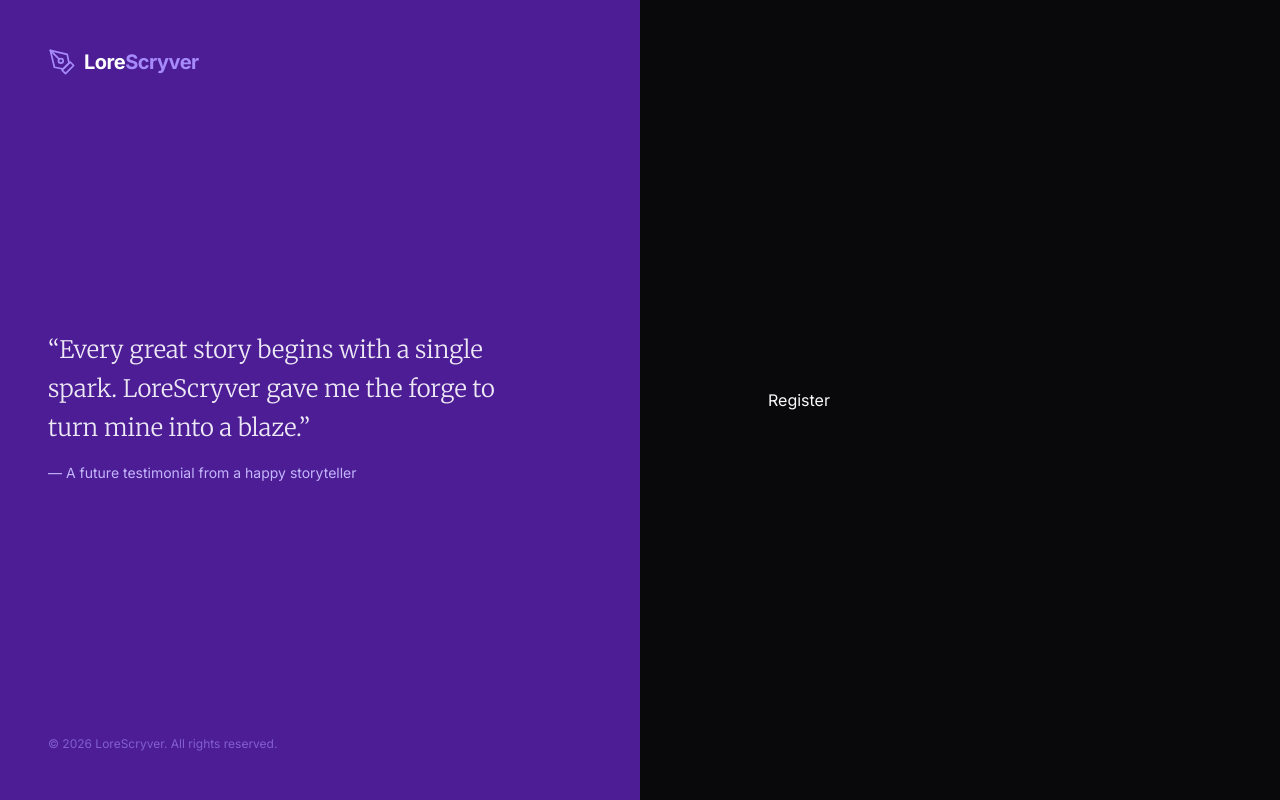
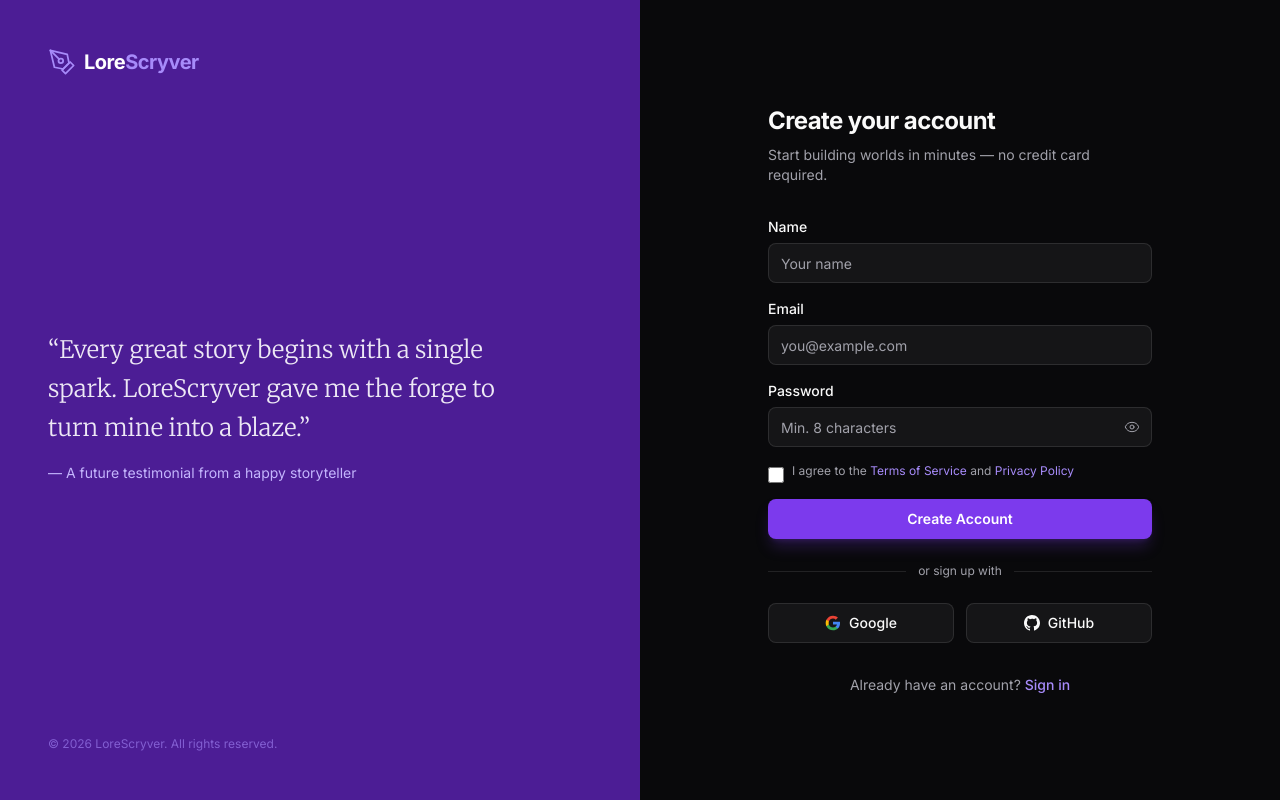
Before and after one commit to kodigero/lorescryver, a Next.js app: page /register in a window 1280 px wide. Built offline with nearby package versions, Linux system fonts and the light colour scheme.

Commit message:
feat: build register page with form, social buttons, and terms checkbox

```diff
--- a/src/app/(auth)/register/page.tsx
+++ b/src/app/(auth)/register/page.tsx
@@ -1,3 +1,157 @@
+import Link from 'next/link';
+
+function EyeIcon({ className }: { className?: string }) {
+  return (
+    <svg className={className} viewBox="0 0 24 24" fill="none" stroke="currentColor" strokeWidth="1.5" strokeLinecap="round" strokeLinejoin="round">
+      <path d="M2.062 12.348a1 1 0 0 1 0-.696 10.75 10.75 0 0 1 19.876 0 1 1 0 0 1 0 .696 10.75 10.75 0 0 1-19.876 0" />
+      <circle cx="12" cy="12" r="3" />
+    </svg>
+  );
+}
+
 export default function RegisterPage() {
-  return <div>Register</div>;
+  return (
+    <>
+      <div className="mb-8">
+        <h1 className="text-2xl font-bold tracking-tight">Create your account</h1>
+        <p className="mt-2 text-sm text-muted-foreground">
+          Start building worlds in minutes — no credit card required.
+        </p>
+      </div>
+
+      <form className="space-y-4">
+        {/* Name */}
+        <div>
+          <label htmlFor="name" className="mb-1.5 block text-sm font-medium">
+            Name
+          </label>
+          <input
+            id="name"
+            type="text"
+            placeholder="Your name"
+            autoComplete="name"
+            className="flex h-10 w-full rounded-lg border border-white/10 bg-white/5 px-3 text-sm text-foreground placeholder:text-muted-foreground focus:border-brand-500 focus:outline-none focus:ring-1 focus:ring-brand-500"
+          />
+        </div>
+
+        {/* Email */}
+        <div>
+          <label htmlFor="email" className="mb-1.5 block text-sm font-medium">
+            Email
+          </label>
+          <input
+            id="email"
+            type="email"
+            placeholder="you@example.com"
+            autoComplete="email"
+            className="flex h-10 w-full rounded-lg border border-white/10 bg-white/5 px-3 text-sm text-foreground placeholder:text-muted-foreground focus:border-brand-500 focus:outline-none focus:ring-1 focus:ring-brand-500"
+          />
+        </div>
+
+        {/* Password */}
+        <div>
+          <label htmlFor="password" className="mb-1.5 block text-sm font-medium">
+            Password
+          </label>
+          <div className="relative">
+            <input
+              id="password"
+              type="password"
+              placeholder="Min. 8 characters"
+              autoComplete="new-password"
+              className="flex h-10 w-full rounded-lg border border-white/10 bg-white/5 px-3 pr-10 text-sm text-foreground placeholder:text-muted-foreground focus:border-brand-500 focus:outline-none focus:ring-1 focus:ring-brand-500"
+            />
+            <button
+              type="button"
+              className="absolute right-3 top-1/2 -translate-y-1/2 text-muted-foreground transition hover:text-foreground"
+            >
+              <EyeIcon className="h-4 w-4" />
+            </button>
+          </div>
+        </div>
+
+        {/* Terms */}
+        <div className="flex items-start gap-2">
+          <input
+            id="terms"
+            type="checkbox"
+            className="mt-1 h-4 w-4 rounded border-white/10 bg-white/5 text-brand-600 focus:ring-brand-500"
+          />
+          <label htmlFor="terms" className="text-xs text-muted-foreground">
+            I agree to the{' '}
+            <Link href="/terms" className="text-brand-400 hover:text-brand-300">
+              Terms of Service
+            </Link>{' '}
+            and{' '}
+            <Link href="/privacy" className="text-brand-400 hover:text-brand-300">
+              Privacy Policy
+            </Link>
+          </label>
+        </div>
+
+        {/* Submit */}
+        <button
+          type="submit"
+          className="flex h-10 w-full items-center justify-center rounded-lg bg-brand-600 text-sm font-semibold text-white shadow-lg shadow-brand-600/25 transition hover:bg-brand-700"
+        >
+          Create Account
+        </button>
+      </form>
+
+      {/* Divider */}
+      <div className="my-6 flex items-center gap-3">
+        <div className="h-px flex-1 bg-white/10" />
+        <span className="text-xs text-muted-foreground">or sign up with</span>
+        <div className="h-px flex-1 bg-white/10" />
+      </div>
+
+      {/* Social buttons */}
+      <div className="grid grid-cols-2 gap-3">
+        <button
+          type="button"
+          className="flex h-10 items-center justify-center gap-2 rounded-lg border border-white/10 bg-white/5 text-sm font-medium transition hover:bg-white/10"
+        >
+          <svg className="h-4 w-4" viewBox="0 0 24 24">
+            <path
+              d="M22.56 12.25c0-.78-.07-1.53-.2-2.25H12v4.26h5.92a5.06 5.06 0 0 1-2.2 3.32v2.77h3.57c2.08-1.92 3.28-4.74 3.28-8.1z"
+              fill="#4285F4"
+            />
+            <path
+              d="M12 23c2.97 0 5.46-.98 7.28-2.66l-3.57-2.77c-.98.66-2.23 1.06-3.71 1.06-2.86 0-5.29-1.93-6.16-4.53H2.18v2.84C3.99 20.53 7.7 23 12 23z"
+              fill="#34A853"
+            />
+            <path
+              d="M5.84 14.09c-.22-.66-.35-1.36-.35-2.09s.13-1.43.35-2.09V7.07H2.18C1.43 8.55 1 10.22 1 12s.43 3.45 1.18 4.93l2.85-2.22.81-.62z"
+              fill="#FBBC05"
+            />
+            <path
+              d="M12 5.38c1.62 0 3.06.56 4.21 1.64l3.15-3.15C17.45 2.09 14.97 1 12 1 7.7 1 3.99 3.47 2.18 7.07l3.66 2.84c.87-2.6 3.3-4.53 6.16-4.53z"
+              fill="#EA4335"
+            />
+          </svg>
+          Google
+        </button>
+        <button
+          type="button"
+          className="flex h-10 items-center justify-center gap-2 rounded-lg border border-white/10 bg-white/5 text-sm font-medium transition hover:bg-white/10"
+        >
+          <svg className="h-4 w-4" fill="currentColor" viewBox="0 0 24 24">
+            <path d="M12 0c-6.626 0-12 5.373-12 12 0 5.302 3.438 9.8 8.207 11.387.599.111.793-.261.793-.577v-2.234c-3.338.726-4.033-1.416-4.033-1.416-.546-1.387-1.333-1.756-1.333-1.756-1.089-.745.083-.729.083-.729 1.205.084 1.839 1.237 1.839 1.237 1.07 1.834 2.807 1.304 3.492.997.107-.775.418-1.305.762-1.604-2.665-.305-5.467-1.334-5.467-5.931 0-1.311.469-2.381 1.236-3.221-.124-.303-.535-1.524.117-3.176 0 0 1.008-.322 3.301 1.23a11.509 11.509 0 0 1 3.004-.404c1.02.005 2.047.138 3.006.404 2.291-1.552 3.297-1.23 3.297-1.23.653 1.653.242 2.874.118 3.176.77.84 1.235 1.911 1.235 3.221 0 4.609-2.807 5.624-5.479 5.921.43.372.823 1.102.823 2.222v3.293c0 .319.192.694.801.576 4.765-1.589 8.199-6.086 8.199-11.386 0-6.627-5.373-12-12-12z" />
+          </svg>
+          GitHub
+        </button>
+      </div>
+
+      {/* Footer link */}
+      <p className="mt-8 text-center text-sm text-muted-foreground">
+        Already have an account?{' '}
+        <Link
+          href="/login"
+          className="font-medium text-brand-400 transition hover:text-brand-300"
+        >
+          Sign in
+        </Link>
+      </p>
+    </>
+  );
 }
```
